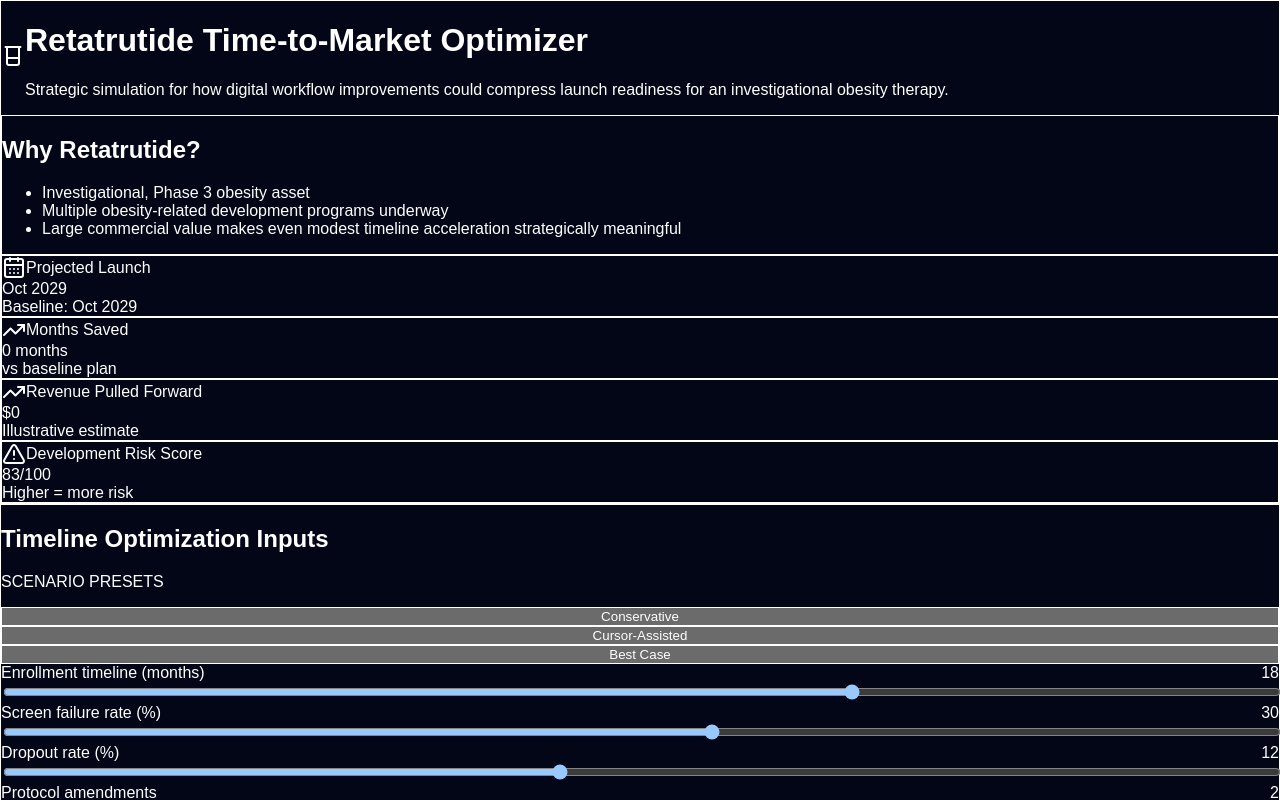
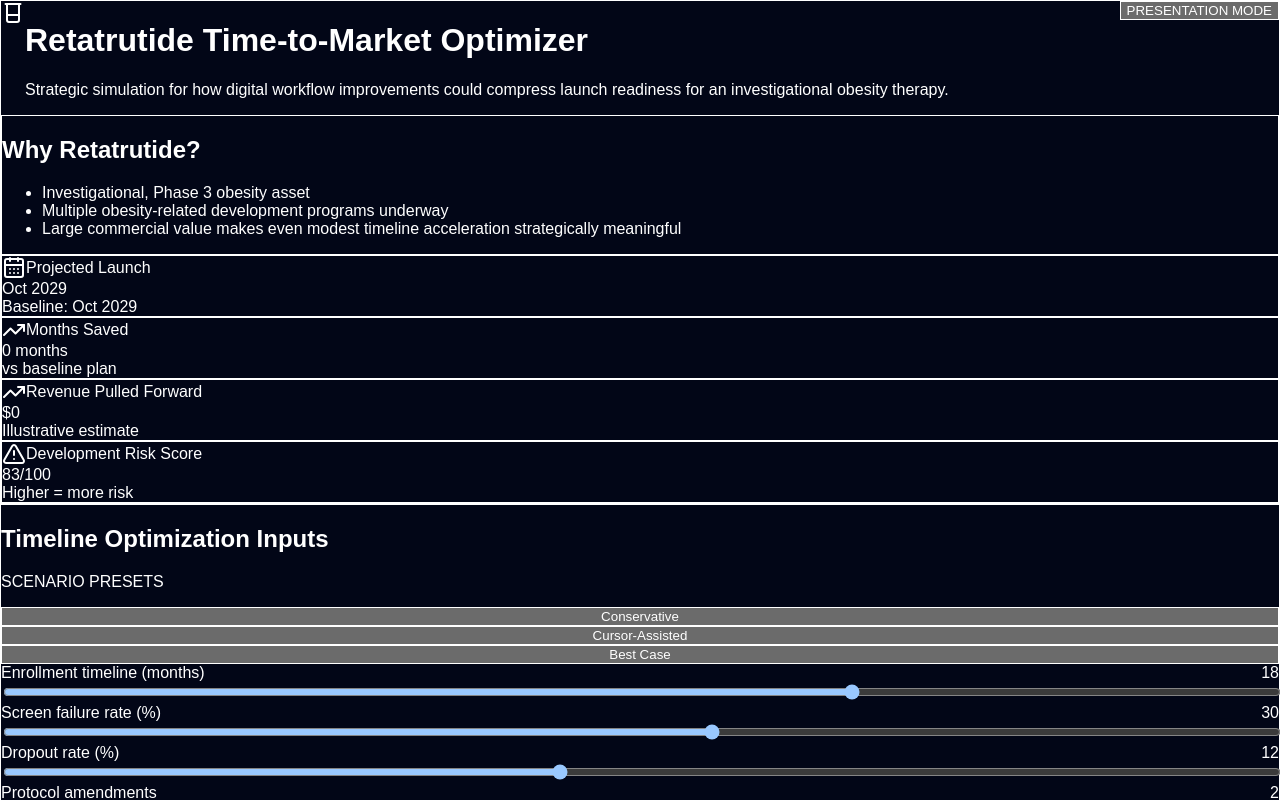
Before and after one commit to gutman999/gutman999, a Next.js app in the folder retatrutide-optimizer/: page / in a window 1280 px wide. Shown: the top 800 px of the page. Built offline with nearby package versions, Linux system fonts and the light colour scheme.

Commit message:
Add presentation mode toggle for cleaner screenshots
Co-authored-by: gutman999 <gutman999@users.noreply.github.com>

```diff
--- a/retatrutide-optimizer/src/components/Dashboard.tsx
+++ b/retatrutide-optimizer/src/components/Dashboard.tsx
@@ -99,6 +99,7 @@ function formatMonthYear(date: Date) {
 export default function Dashboard() {
   const [inputs, setInputs] = useState<ModelInputs>(baseline);
   const [activePreset, setActivePreset] = useState<ScenarioPreset | null>(null);
+  const [presentationMode, setPresentationMode] = useState(false);
 
   const update = <K extends keyof ModelInputs>(key: K, value: ModelInputs[K]) => {
     setActivePreset(null);
@@ -199,22 +200,49 @@ export default function Dashboard() {
   }, [inputs]);
 
   return (
-    <main className="min-h-screen bg-slate-950 text-white">
-      <div className="mx-auto max-w-7xl px-6 py-10">
-        <div className="mb-8 rounded-3xl border border-white/10 bg-white/5 p-8 backdrop-blur">
-          <div className="mb-4 flex items-center gap-3">
+    <main
+      className={`min-h-screen bg-slate-950 text-white ${
+        presentationMode ? "text-[1.03rem]" : ""
+      }`}
+    >
+      <div
+        className={`mx-auto max-w-7xl px-6 ${presentationMode ? "py-8" : "py-10"}`}
+      >
+        <div
+          className={`mb-8 rounded-3xl border border-white/10 bg-white/5 backdrop-blur ${
+            presentationMode ? "p-6" : "p-8"
+          }`}
+        >
+          <div className="mb-4 flex items-start justify-between gap-3">
             <div className="rounded-2xl bg-cyan-400/15 p-3">
               <Beaker className="h-6 w-6 text-cyan-300" />
             </div>
-            <div>
-              <h1 className="text-3xl font-semibold tracking-tight">
+            <div className="flex-1">
+              <h1
+                className={`font-semibold tracking-tight ${
+                  presentationMode ? "text-4xl" : "text-3xl"
+                }`}
+              >
                 Retatrutide Time-to-Market Optimizer
               </h1>
+              {!presentationMode ? (
                 <p className="mt-1 text-sm text-slate-300">
                   Strategic simulation for how digital workflow improvements could
                   compress launch readiness for an investigational obesity therapy.
                 </p>
+              ) : null}
             </div>
+            <button
+              type="button"
+              onClick={() => setPresentationMode((prev) => !prev)}
+              className={`shrink-0 rounded-lg border px-3 py-1.5 text-xs font-semibold uppercase tracking-wide transition-colors ${
+                presentationMode
+                  ? "border-cyan-300 bg-cyan-300/20 text-cyan-100"
+                  : "border-white/15 bg-slate-900/70 text-slate-200 hover:border-cyan-300/70 hover:text-white"
+              }`}
+            >
+              Presentation Mode
+            </button>
           </div>
 
           <section className="mb-6 rounded-2xl border border-white/10 bg-slate-900/60 p-5">
@@ -231,42 +259,50 @@ export default function Dashboard() {
             </ul>
           </section>
 
-          <div className="grid gap-4 md:grid-cols-4">
+          <div className={`grid ${presentationMode ? "gap-3" : "gap-4"} md:grid-cols-4`}>
             <KpiCard
               icon={<CalendarDays className="h-5 w-5 text-cyan-300" />}
               label="Projected Launch"
               value={results.optimizedLaunch}
               subValue={`Baseline: ${results.baselineLaunch}`}
+              presentationMode={presentationMode}
             />
             <KpiCard
               icon={<TrendingUp className="h-5 w-5 text-emerald-300" />}
               label="Months Saved"
               value={`${results.monthsSaved} months`}
               subValue="vs baseline plan"
+              presentationMode={presentationMode}
             />
             <KpiCard
               icon={<TrendingUp className="h-5 w-5 text-violet-300" />}
               label="Revenue Pulled Forward"
               value={formatMoney(results.revenuePulledForward)}
               subValue="Illustrative estimate"
+              presentationMode={presentationMode}
             />
             <KpiCard
               icon={<AlertTriangle className="h-5 w-5 text-amber-300" />}
               label="Development Risk Score"
               value={`${results.riskScore}/100`}
               subValue="Higher = more risk"
+              presentationMode={presentationMode}
             />
           </div>
         </div>
 
         <div className="grid gap-6 lg:grid-cols-[1.1fr_0.9fr]">
           <section className="rounded-3xl border border-white/10 bg-white/5 p-6">
-            <h2 className="mb-4 text-xl font-semibold">Timeline Optimization Inputs</h2>
+            <h2 className={`mb-4 font-semibold ${presentationMode ? "text-2xl" : "text-xl"}`}>
+              Timeline Optimization Inputs
+            </h2>
 
             <div className="mb-5">
+              {!presentationMode ? (
                 <p className="mb-3 text-xs uppercase tracking-wide text-slate-400">
                   Scenario Presets
                 </p>
+              ) : null}
               <div className="grid gap-3 sm:grid-cols-3">
                 {presetOrder.map((preset) => {
                   const isActive = activePreset === preset;
@@ -296,6 +332,7 @@ export default function Dashboard() {
                 max={24}
                 step={1}
                 onChange={(v) => update("enrollmentMonths", v)}
+                presentationMode={presentationMode}
               />
               <SliderRow
                 label="Screen failure rate (%)"
@@ -304,6 +341,7 @@ export default function Dashboard() {
                 max={50}
                 step={1}
                 onChange={(v) => update("screenFailureRate", v)}
+                presentationMode={presentationMode}
               />
               <SliderRow
                 label="Dropout rate (%)"
@@ -312,6 +350,7 @@ export default function Dashboard() {
                 max={25}
                 step={1}
                 onChange={(v) => update("dropoutRate", v)}
+                presentationMode={presentationMode}
               />
               <SliderRow
                 label="Protocol amendments"
@@ -320,6 +359,7 @@ export default function Dashboard() {
                 max={6}
                 step={1}
                 onChange={(v) => update("protocolAmendments", v)}
+                presentationMode={presentationMode}
               />
               <SliderRow
                 label="Database lock time (months)"
@@ -328,6 +368,7 @@ export default function Dashboard() {
                 max={8}
                 step={1}
                 onChange={(v) => update("dbLockMonths", v)}
+                presentationMode={presentationMode}
               />
               <SliderRow
                 label="Submission prep (months)"
@@ -336,6 +377,7 @@ export default function Dashboard() {
                 max={8}
                 step={1}
                 onChange={(v) => update("submissionPrepMonths", v)}
+                presentationMode={presentationMode}
               />
               <SliderRow
                 label="Regulatory review assumption (months)"
@@ -344,6 +386,7 @@ export default function Dashboard() {
                 max={14}
                 step={1}
                 onChange={(v) => update("reviewMonths", v)}
+                presentationMode={presentationMode}
               />
               <SliderRow
                 label="Monthly peak revenue assumption ($)"
@@ -353,13 +396,16 @@ export default function Dashboard() {
                 step={10000000}
                 onChange={(v) => update("monthlyPeakRevenue", v)}
                 formatValue={(v) => formatMoney(v)}
+                presentationMode={presentationMode}
               />
             </div>
           </section>
 
-          <section className="space-y-6">
+          <section className={presentationMode ? "space-y-4" : "space-y-6"}>
             <div className="rounded-3xl border border-white/10 bg-white/5 p-6">
-              <h2 className="mb-4 text-xl font-semibold">Baseline vs Optimized Timeline</h2>
+              <h2 className={`mb-4 font-semibold ${presentationMode ? "text-2xl" : "text-xl"}`}>
+                Baseline vs Optimized Timeline
+              </h2>
               <div className="h-72">
                 <ResponsiveContainer width="100%" height="100%">
                   <BarChart data={results.chartData}>
@@ -402,7 +448,10 @@ export default function Dashboard() {
             </div>
 
             <div className="rounded-3xl border border-white/10 bg-white/5 p-6">
-              <h2 className="mb-3 text-xl font-semibold">Executive Interpretation</h2>
+              <h2 className={`mb-3 font-semibold ${presentationMode ? "text-2xl" : "text-xl"}`}>
+                Executive Interpretation
+              </h2>
+              {!presentationMode ? (
                 <p className="text-sm leading-7 text-slate-300">
                   This simulation shows how operational and software-assisted improvements
                   across enrollment planning, protocol stability, data management, and
@@ -410,6 +459,7 @@ export default function Dashboard() {
                   setting, tools built faster with Cursor could help teams model scenarios,
                   reduce manual coordination, and identify bottlenecks earlier.
                 </p>
+              ) : null}
 
               <div className="mt-4 rounded-2xl border border-cyan-400/20 bg-cyan-400/5 p-4 text-sm text-cyan-100">
                 <strong>Current scenario:</strong>{" "}
@@ -438,20 +488,28 @@ function KpiCard({
   label,
   value,
   subValue,
+  presentationMode = false,
 }: {
   icon: React.ReactNode;
   label: string;
   value: string;
   subValue: string;
+  presentationMode?: boolean;
 }) {
   return (
     <div className="rounded-2xl border border-white/10 bg-slate-900/70 p-5">
       <div className="mb-3 flex items-center gap-2">
         {icon}
-        <span className="text-sm text-slate-300">{label}</span>
+        <span className={presentationMode ? "text-base text-slate-200" : "text-sm text-slate-300"}>
+          {label}
+        </span>
       </div>
-      <div className="text-2xl font-semibold">{value}</div>
+      <div className={presentationMode ? "text-3xl font-semibold" : "text-2xl font-semibold"}>
+        {value}
+      </div>
+      {!presentationMode ? (
         <div className="mt-1 text-xs text-slate-400">{subValue}</div>
+      ) : null}
     </div>
   );
 }
@@ -464,6 +522,7 @@ function SliderRow({
   step,
   onChange,
   formatValue,
+  presentationMode = false,
 }: {
   label: string;
   value: number;
@@ -472,12 +531,13 @@ function SliderRow({
   step: number;
   onChange: (value: number) => void;
   formatValue?: (value: number) => string;
+  presentationMode?: boolean;
 }) {
   return (
     <div>
-      <div className="mb-2 flex items-center justify-between text-sm">
-        <label className="text-slate-200">{label}</label>
-        <span className="text-slate-400">
+      <div className={`mb-2 flex items-center justify-between ${presentationMode ? "text-base" : "text-sm"}`}>
+        <label className={presentationMode ? "text-slate-100" : "text-slate-200"}>{label}</label>
+        <span className={presentationMode ? "text-slate-300" : "text-slate-400"}>
           {formatValue ? formatValue(value) : value}
         </span>
       </div>
```
Lines whose indentation alone changed are shown as unchanged.
